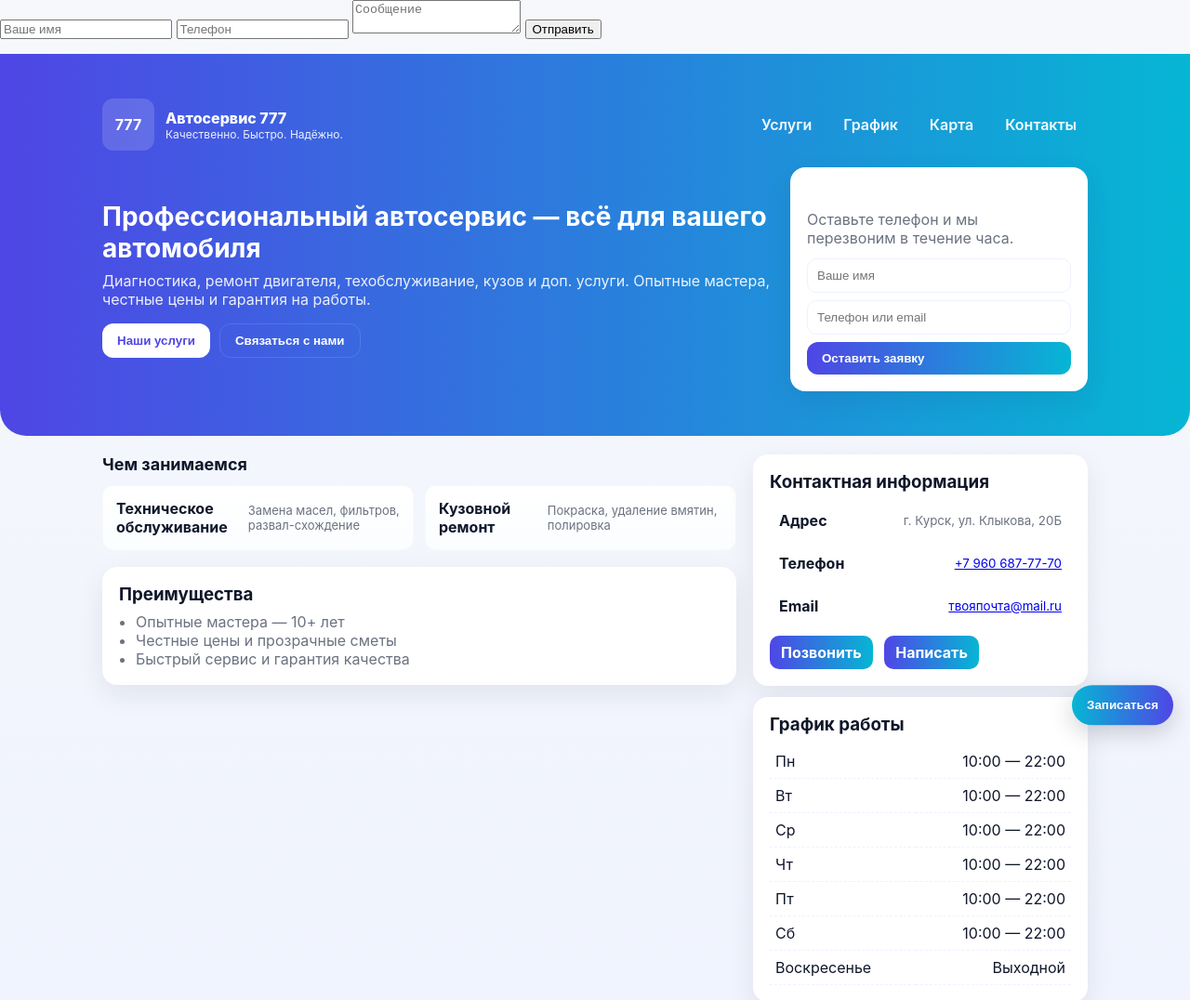
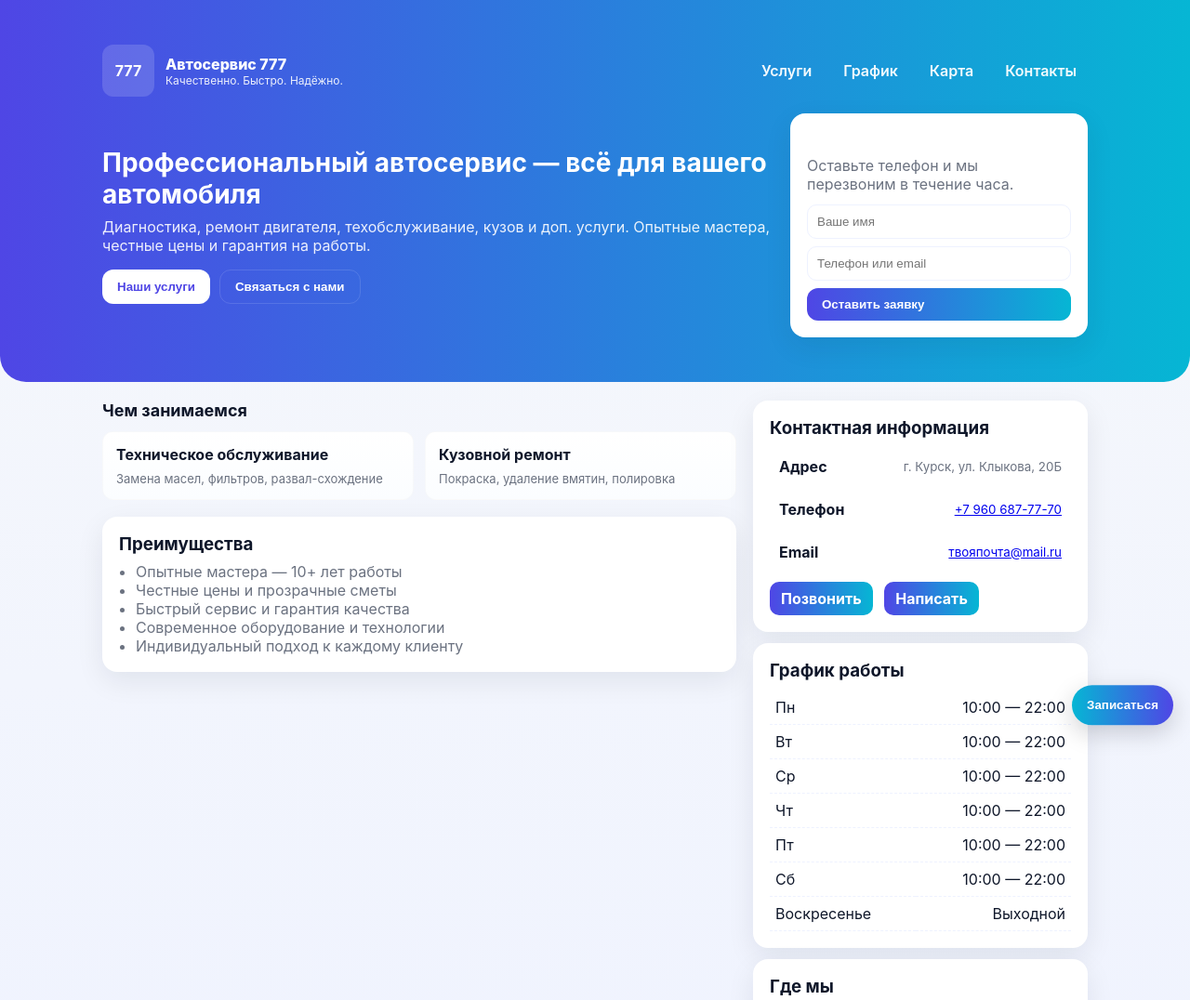
Before and after one commit to carservice777/Auto777, a plain HTML site: page index.html in a window 1280 px wide. Shown: the top 1076 px of the page at 93% size. Drawn offline with Linux system fonts and the light colour scheme.

Commit message:
Update index.html

```diff
--- a/index.html
+++ b/index.html
@@ -40,7 +40,7 @@
     main{margin-top:20px}
     .grid{display:grid;grid-template-columns:1fr 360px;gap:18px}
     .services{display:grid;grid-template-columns:repeat(auto-fit,minmax(220px,1fr));gap:12px}
-    .service{background:linear-gradient(180deg,#fff,#fbfdff);padding:14px;border-radius:12px;border:1px solid rgba(15,23,42,0.02);display:flex;gap:12px;align-items:center}
+    .service{background:linear-gradient(180deg,#fff,#fbfdff);padding:14px;border-radius:12px;border:1px solid rgba(15,23,42,0.02);display:flex;flex-direction:column;gap:8px}
     .service svg{width:44px;height:44px;flex-shrink:0}
     h2.section{margin:0 0 12px;font-size:18px}
     .info{display:flex;flex-direction:column;gap:12px}
@@ -62,14 +62,6 @@
   </style>
 </head>
 <body>
-<form id="contactForm">
-  <input type="text" name="name" placeholder="Ваше имя" required>
-  <input type="text" name="phone" placeholder="Телефон" required>
-  <textarea name="message" placeholder="Сообщение" required></textarea>
-  <button type="submit">Отправить</button>
-</form>
-
-<p id="status"></p>
   <header>
     <div class="container">
       <div class="top">
@@ -117,16 +109,24 @@
       <section>
         <h2 class="section">Чем занимаемся</h2>
         <div class="services" id="services">
-          <div class="service"><div style="font-weight:700">Техническое обслуживание</div><div style="font-size:13px;color:var(--muted)">Замена масел, фильтров, развал-схождение</div></div>
-          <div class="service"><div style="font-weight:700">Кузовной ремонт</div><div style="font-size:13px;color:var(--muted)">Покраска, удаление вмятин, полировка</div></div>
+          <div class="service">
+            <div style="font-weight:700">Техническое обслуживание</div>
+            <div style="font-size:13px;color:var(--muted)">Замена масел, фильтров, развал-схождение</div>
+          </div>
+          <div class="service">
+            <div style="font-weight:700">Кузовной ремонт</div>
+            <div style="font-size:13px;color:var(--muted)">Покраска, удаление вмятин, полировка</div>
+          </div>
         </div>
 
         <div style="margin-top:18px" class="card">
           <h3 style="margin:0 0 8px">Преимущества</h3>
           <ul style="margin:0;padding-left:18px;color:var(--muted)">
-            <li>Опытные мастера — 10+ лет</li>
+            <li>Опытные мастера — 10+ лет работы</li>
             <li>Честные цены и прозрачные сметы</li>
             <li>Быстрый сервис и гарантия качества</li>
+            <li>Современное оборудование и технологии</li>
+            <li>Индивидуальный подход к каждому клиенту</li>
           </ul>
         </div>
       </section>
@@ -149,12 +149,11 @@
           <h3 style="margin:0 0 10px">График работы</h3>
           <table>
             <tr><td>Пн</td><td style="text-align:right">10:00 — 22:00</td></tr>
-<tr><td>Вт</td><td style="text-align:right">10:00 — 22:00</td></tr>
-<tr><td>Ср</td><td style="text-align:right">10:00 — 22:00</td></tr>
-<tr><td>Чт</td><td style="text-align:right">10:00 — 22:00</td></tr>
-<tr><td>Пт</td><td style="text-align:right">10:00 — 22:00</td></tr>
-<tr><td>Сб</td><td style="text-align:right">10:00 — 22:00</td></tr>
-
+            <tr><td>Вт</td><td style="text-align:right">10:00 — 22:00</td></tr>
+            <tr><td>Ср</td><td style="text-align:right">10:00 — 22:00</td></tr>
+            <tr><td>Чт</td><td style="text-align:right">10:00 — 22:00</td></tr>
+            <tr><td>Пт</td><td style="text-align:right">10:00 — 22:00</td></tr>
+            <tr><td>Сб</td><td style="text-align:right">10:00 — 22:00</td></tr>
             <tr><td>Воскресенье</td><td style="text-align:right">Выходной</td></tr>
           </table>
         </div>
@@ -176,5 +175,4 @@
     document.getElementById('year').textContent = new Date().getFullYear();
   </script>
 </body>
-<script src="script.js"></script>
 </html>
```
